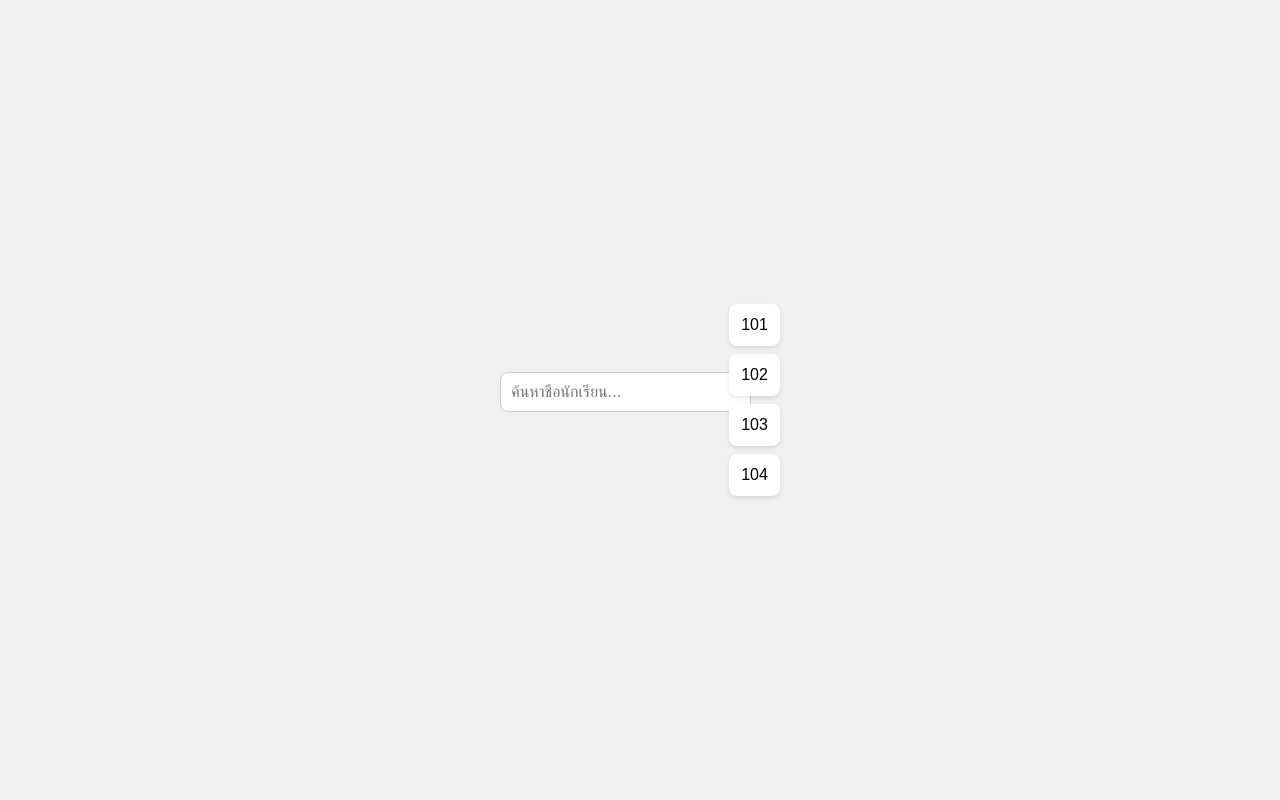
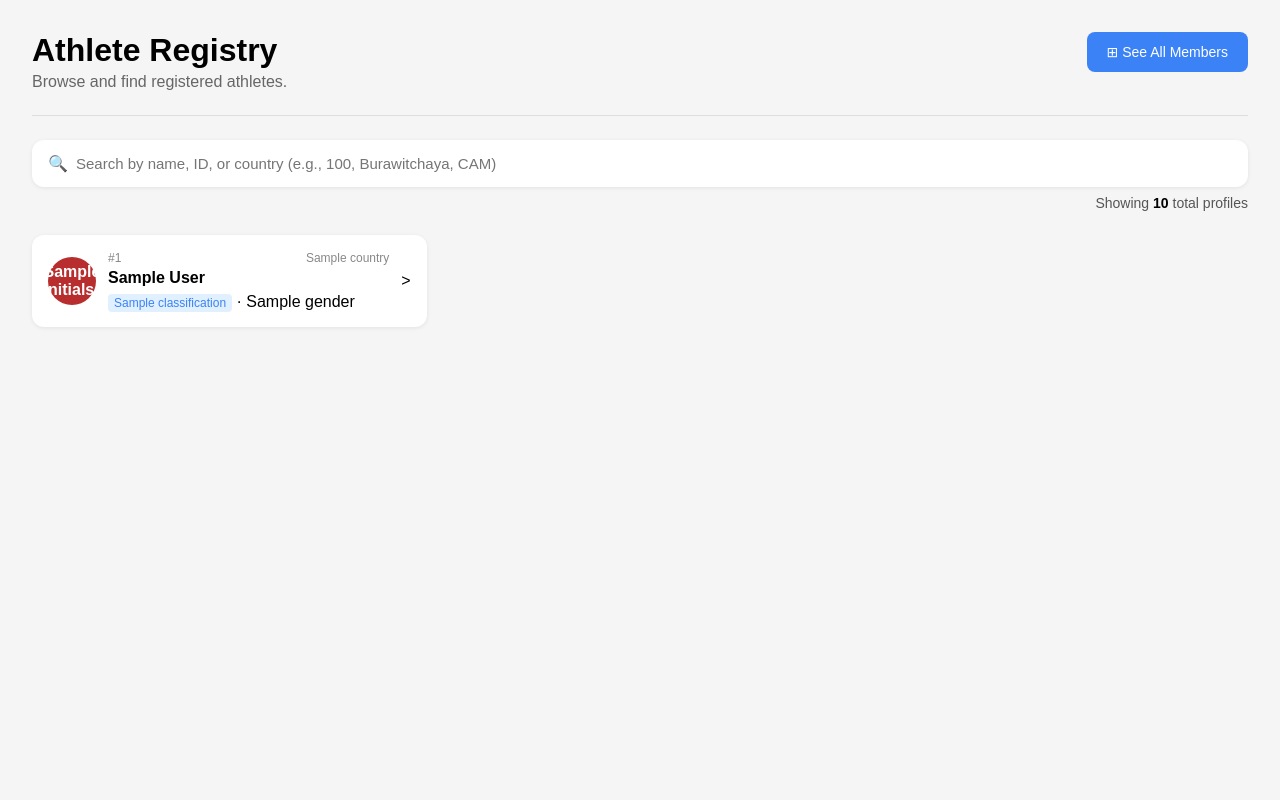
Before and after one commit to klaoooooo/django-project, a Django app: template members/templates/index.html in a window 1280 px wide. Run offline with Django 5.2, Linux system fonts and the light colour scheme; the template is opened without the code that fills it: most values are stand-ins (such as "Sample title", 1, 10 or a date in 2020).

Commit message:
Refactor member management: update views, templates, and CSV data; enhance search functionality

```diff
--- a/members/templates/index.html
+++ b/members/templates/index.html
@@ -1,71 +1,81 @@
 <!DOCTYPE html>
 <html>
 <head>
-    <title>ALL MEMBERS</title>
+    <title>Athlete Registry</title>
     <style>
-        body {
-            display: flex;
-            justify-content: center;
-            align-items: center;
-            height: 100vh;
-            margin: 0;
-            background-color: #f0f0f0;
-            font-family: Arial, sans-serif;
-        }
-        .search input {
-            width: 100%;
-            padding: 10px;
-            font-size: 16px;
-            border: 1px solid #ccc;
-            border-radius: 8px;
-            margin-bottom: 16px;
-        }
+        * { box-sizing: border-box; margin: 0; padding: 0; }
+        body { font-family: Arial, sans-serif; background: #f5f5f5; padding: 32px; }
 
-        .name-card {
-            padding: 12px;
-            margin: 8px 0;
-            background: white;
-            border-radius: 8px;
-            box-shadow: 0 2px 4px rgba(0,0,0,0.1);
-            cursor: pointer;
-        }
+        .header { display: flex; justify-content: space-between; align-items: flex-start; margin-bottom: 24px; }
+        .header h1 { font-size: 32px; font-weight: 900; }
+        .header p { color: #666; margin-top: 4px; }
+        .btn-all { background: #3b82f6; color: white; border: none; padding: 12px 20px; border-radius: 8px; cursor: pointer; font-size: 14px; }
 
-        .name-card:hover {
-            background: #f0f0f0;
-        }
+        hr { border: none; border-top: 1px solid #ddd; margin-bottom: 24px; }
+
+        .search-bar { background: white; border-radius: 12px; padding: 14px 16px; display: flex; align-items: center; gap: 8px; margin-bottom: 8px; box-shadow: 0 1px 4px rgba(0,0,0,0.08); }
+        .search-bar input { border: none; outline: none; font-size: 15px; width: 100%; }
+
+        .count { text-align: right; color: #555; margin-bottom: 24px; font-size: 14px; }
+        .count strong { color: black; }
+
+        .grid { display: grid; grid-template-columns: repeat(3, 1fr); gap: 16px; }
+
+        .card { background: white; border-radius: 12px; padding: 16px; display: flex; align-items: center; gap: 12px; box-shadow: 0 1px 4px rgba(0,0,0,0.08); cursor: pointer; text-decoration: none; color: black; }
+        .card:hover { background: #f0f4ff; }
+
+        .avatar { width: 48px; height: 48px; border-radius: 50%; display: flex; align-items: center; justify-content: center; font-weight: bold; color: white; font-size: 16px; flex-shrink: 0; }
+
+        .card-info { flex: 1; }
+        .card-meta { display: flex; justify-content: space-between; font-size: 12px; color: #888; margin-bottom: 4px; }
+        .card-name { font-size: 16px; font-weight: bold; margin-bottom: 6px; }
+        .badge { background: #e0f0ff; color: #3b82f6; border-radius: 4px; padding: 2px 6px; font-size: 12px; }
+
     </style>
 </head>
 <body>
 
-    <div class="search">
-        <input type="text" id="searchInput" placeholder="ค้นหาชื่อนักเรียน..." onkeyup="filterNames()">
+<div class="header">
+    <div>
+        <h1>Athlete Registry</h1>
+        <p>Browse and find registered athletes.</p>
     </div>
+    <button class="btn-all">⊞ See All Members</button>
+</div>
 
-    <div id="nameList">
-        <div class="name-card" onclick="goToProfile('101')">101</div>
-        <div class="name-card" onclick="goToProfile('102')">102</div>
-        <div class="name-card" onclick="goToProfile('103')">103</div>
-        <div class="name-card" onclick="goToProfile('104')">104</div>
+<hr>
+
+<form method="GET">
+    <div class="search-bar">
+        🔍 <input type="text" name="q" value="{{ query }}" placeholder="Search by name, ID, or country (e.g., 100, Burawitchaya, CAM)">
     </div>
+</form>
 
-    <script>
-    function filterNames() {
-        const input = document.getElementById('searchInput').value.toLowerCase();
-        const cards = document.querySelectorAll('.name-card');
+<div class="count">Showing <strong>{{ total }}</strong> total profiles</div>
 
-        cards.forEach(card => {
-            if (card.textContent.toLowerCase().includes(input)) {
-                card.style.display = 'block';
-            } else {
-                card.style.display = 'none';
-            }
-        });
-    }
-
-    function goToProfile(name) {
-        window.location.href = '/members/' + name + '/';
-    }
-    </script>
+<div class="grid">
+{% for s in members %}
+{% with colors="4CAF50,E91E63,2196F3,FF5722,9C27B0,00BCD4,FF9800,607D8B" %}
+<a class="card" href="/members/{{ s.id }}/">
+    <div class="avatar" style="background-color: hsl({{ forloop.counter0 }}00, 60%, 45%);">
+        {{ s.initials }}
+    </div>
+    <div class="card-info">
+        <div class="card-meta">
+            <span>#{{ s.id }}</span>
+            <span>{{ s.country }}</span>
+        </div>
+        <div class="card-name">{{ s.firstName }} {{ s.lastName }}</div>
+        <div>
+            <span class="badge">{{ s.classification }}</span>
+            · {{ s.gender }}
+        </div>
+    </div>
+    <span>></span>
+</a>
+{% endwith %}
+{% endfor %}
+</div>
 
 </body>
 </html>
--- a/members/templates/profile.html
+++ b/members/templates/profile.html
@@ -1,2 +1,2 @@
-<h1>data of {{ name }}</h1>
-<a href="/">← back</a>
+<h1>data of {{member.id}}</h1>
+<a class="back" href="/members/">← back</a>
--- a/myproject/urls.py
+++ b/myproject/urls.py
@@ -19,6 +19,6 @@ from django.urls import path
 from members import views
 
 urlpatterns = [
-    path('admin/', admin.site.urls),
-    path('members/<str:name>/', views.profile, name='profile'),
+    path('members/', views.index, name='index'),
+    path('members/<str:id>/', views.profile, name='profile'),
 ]
```
Also changed, not shown: members/views.py (+38 -4 lines), members/data/Athlests.member.csv (renamed from members/Athlests.member.csv).
